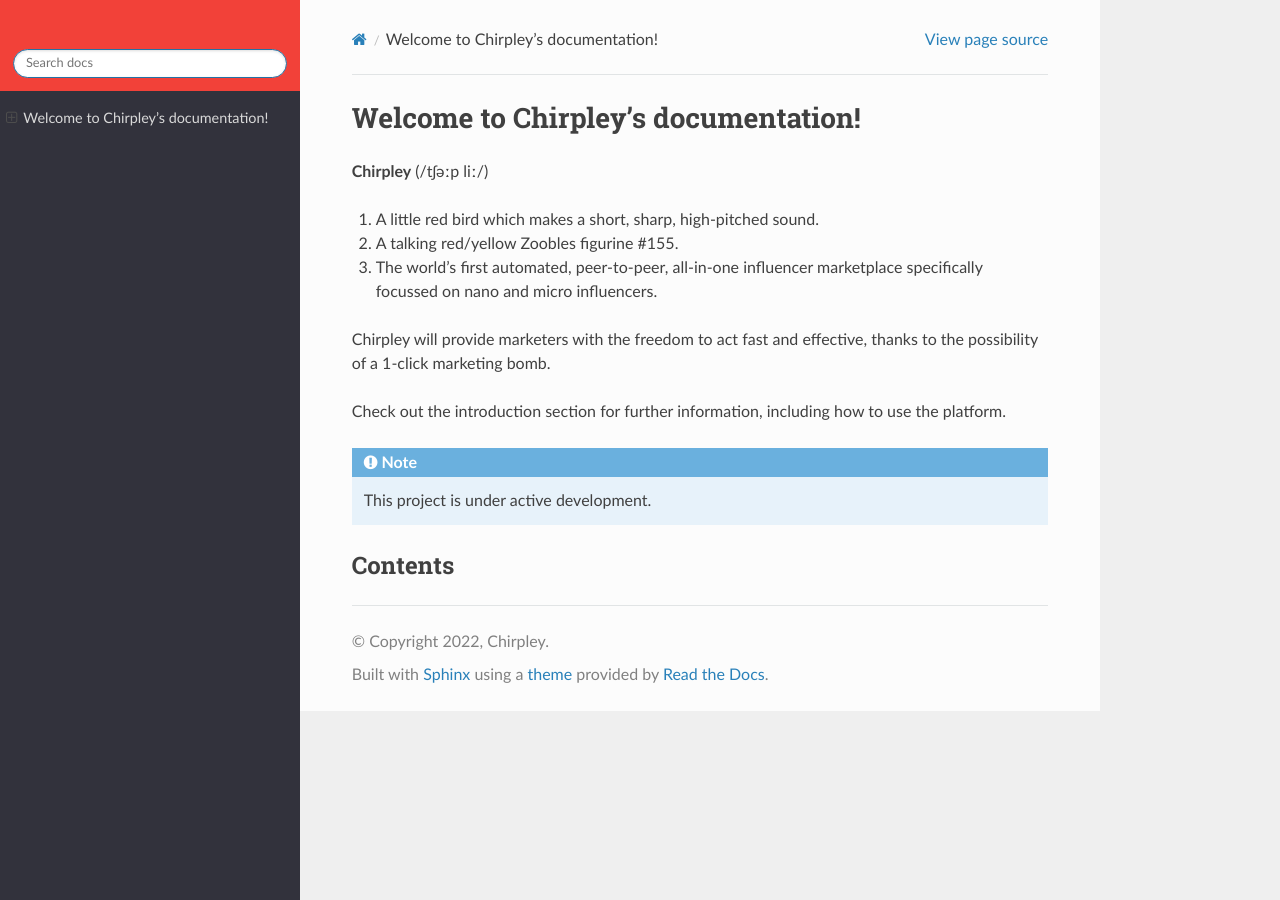
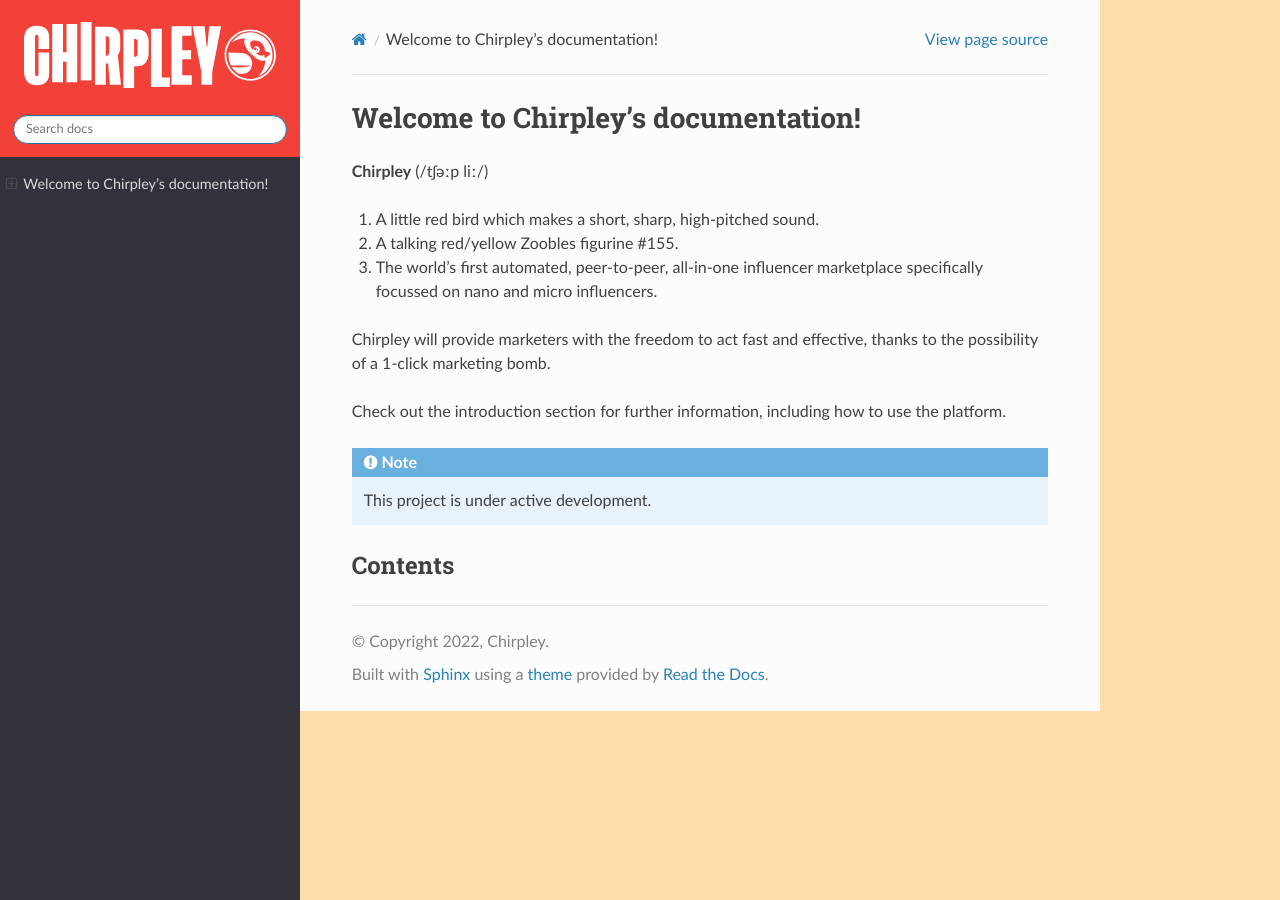
Before and after one commit to chirpley/docs, a Sphinx documentation site: the page built from docs/source/index.rst, in a window 1280 px wide. Built offline with Sphinx 7.4.7 and the Read the Docs theme 2.0.0, drawn with Linux system fonts in a browser that asks for light colours; pages that are not in the unit, such as notebooks, are missing from menus.

Commit message:
Update custom.css

```diff
--- a/docs/source/_static/custom.css
+++ b/docs/source/_static/custom.css
@@ -4,6 +4,9 @@
 .wy-nav-side{
     background: #32323c;
 }
-.logo{
-    width: 100%;
+.logo {
+    width: 100% !important;
 }
+.wy-body-for-nav .wy-nav-content-wrap {
+    background: #ffdda6;
+}
```
